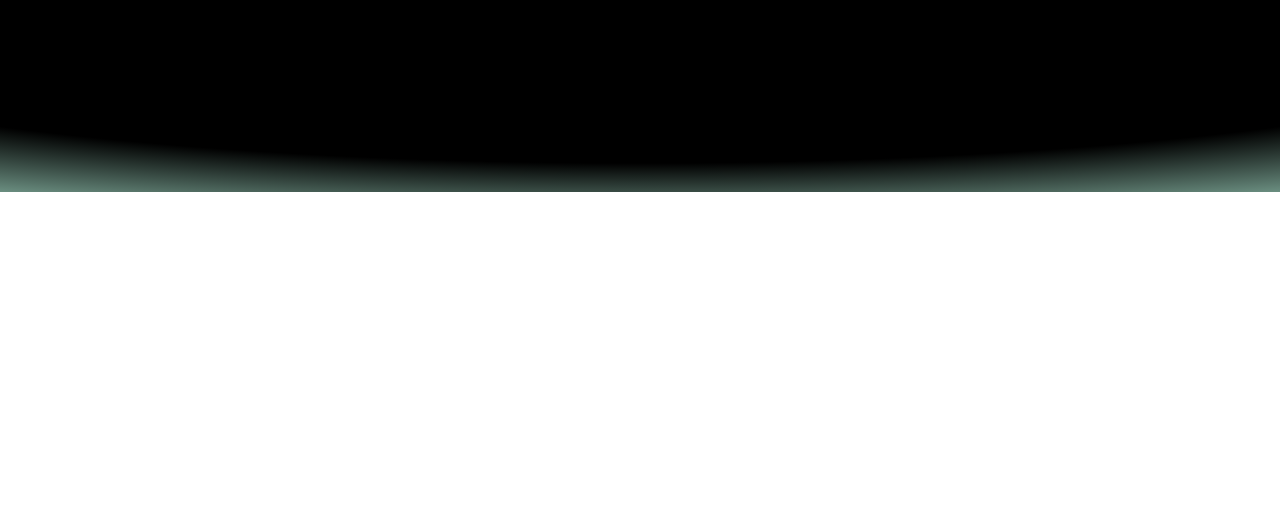
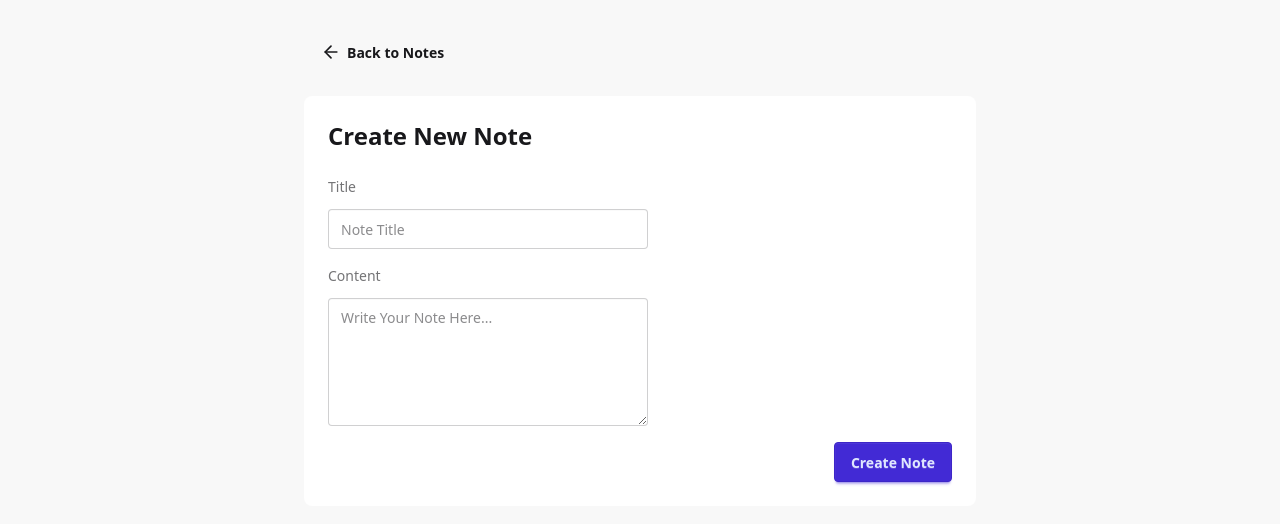
Before and after one commit to bhabinexpert/NoteBook, a React (Vite) app in the folder Frontend/: page /create in a window 1280 px wide. Shown: the top 524 px of the page. Built offline with nearby package versions, Linux system fonts and the light colour scheme.

Commit message:
creating note ui made

```diff
--- a/Frontend/src/pages/CreateNotes.jsx
+++ b/Frontend/src/pages/CreateNotes.jsx
@@ -1,11 +1,63 @@
-import React from 'react'
+import React from "react";
+import { useState } from "react";
+import { Link } from "react-router";
+import { ArrowLeftIcon } from "lucide-react";
 
 function CreateNotes() {
+  const [title, setTitle] = useState("");
+  const [content, setContent] = useState("");
+  const [loading, setLoading] = useState(false);
+
+  const handleSubmit = () => {};
   return (
-    <div>
+    <div className="min-h-screen bg-base-200">
+      <div className="container mx-auto px-4 py-8">
+        <div className="max-w-2xl mx-auto">
+          <Link to={"/"} className="btn btn-ghost mb-6">
+            <ArrowLeftIcon className="size-5" />
+            Back to Notes
+          </Link>
 
+          <div className="card bg-base-100">
+            <div className="card-body">
+              <h2 className="card-title text-2xl mb-4"> Create New Note</h2>
+              <form onSubmit={handleSubmit}>
+                <div className="form-control mb-4 gap-3 flex flex-col">
+                  <label className="label">
+                    <span className="label-text">Title</span>
+                  </label>
+                  <input
+                    type="text"
+                    placeholder="Note Title"
+                    className="input"
+                    value={title}
+                    onChange={(e) => setTitle(e.target.value)}
+                  />
+                </div>
+                <div className="form-control mb-4 gap-3 flex flex-col">
+                  <label className="label">
+                    <span className="label-text">Content</span>
+                  </label>
+                  <textarea
+                    placeholder="Write Your Note Here..."
+                    className="textarea textarea-bordered h-32"
+                    value={content}
+                    onChange={(e) => setContent(e.target.value)}
+                  />
+                </div>
+
+                <div className="card-actions justify-end">
+                  <button type="submit" className="btn btn-primary" disabled={loading}>
+                    {loading? "Creating...": "Create Note"}
+                  </button>
+                </div>
+              </form>
+            </div>
+          </div>
+        </div>
+      </div>
     </div>
-  )
+  );
 }
 
-export default CreateNotes
+export default CreateNotes;
```
